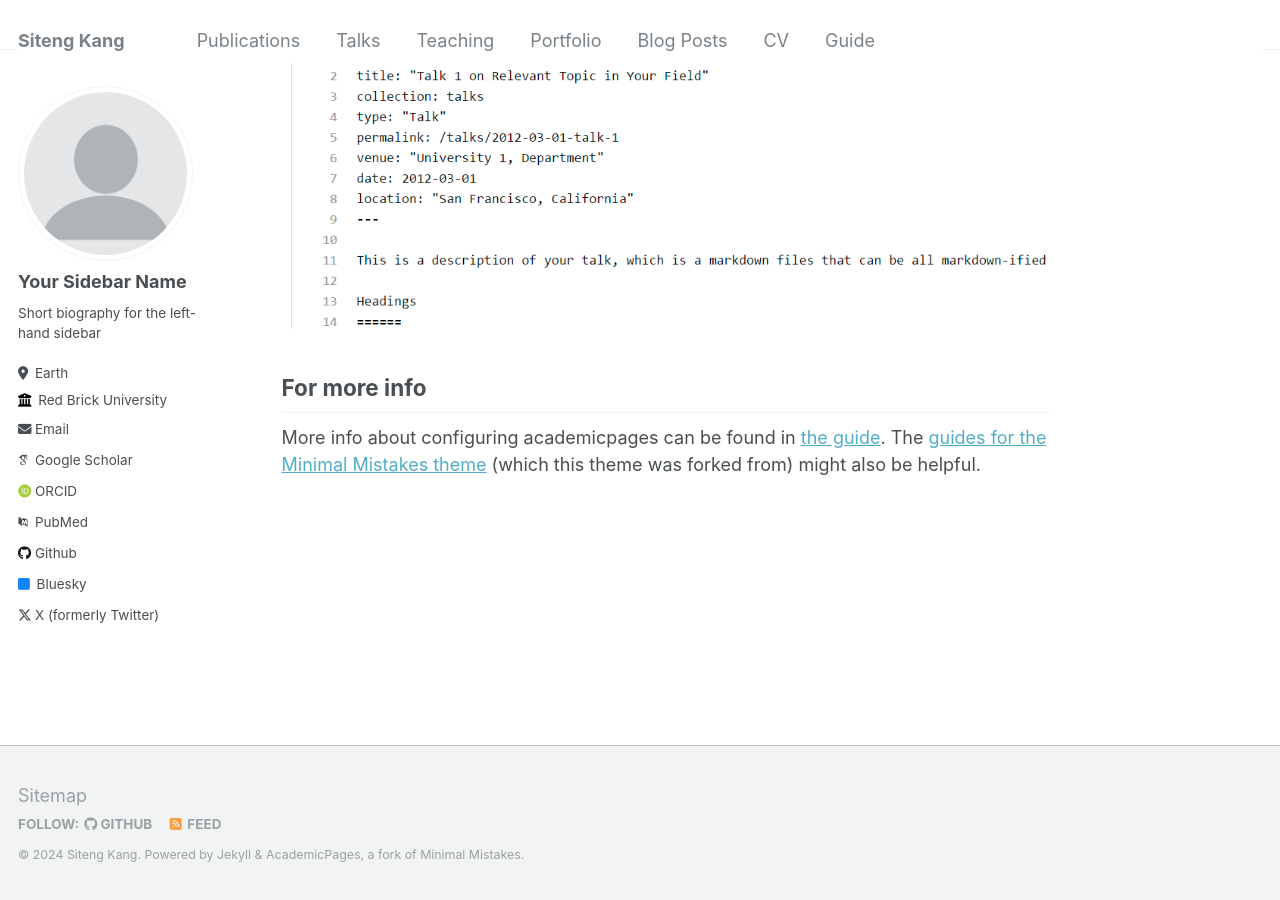
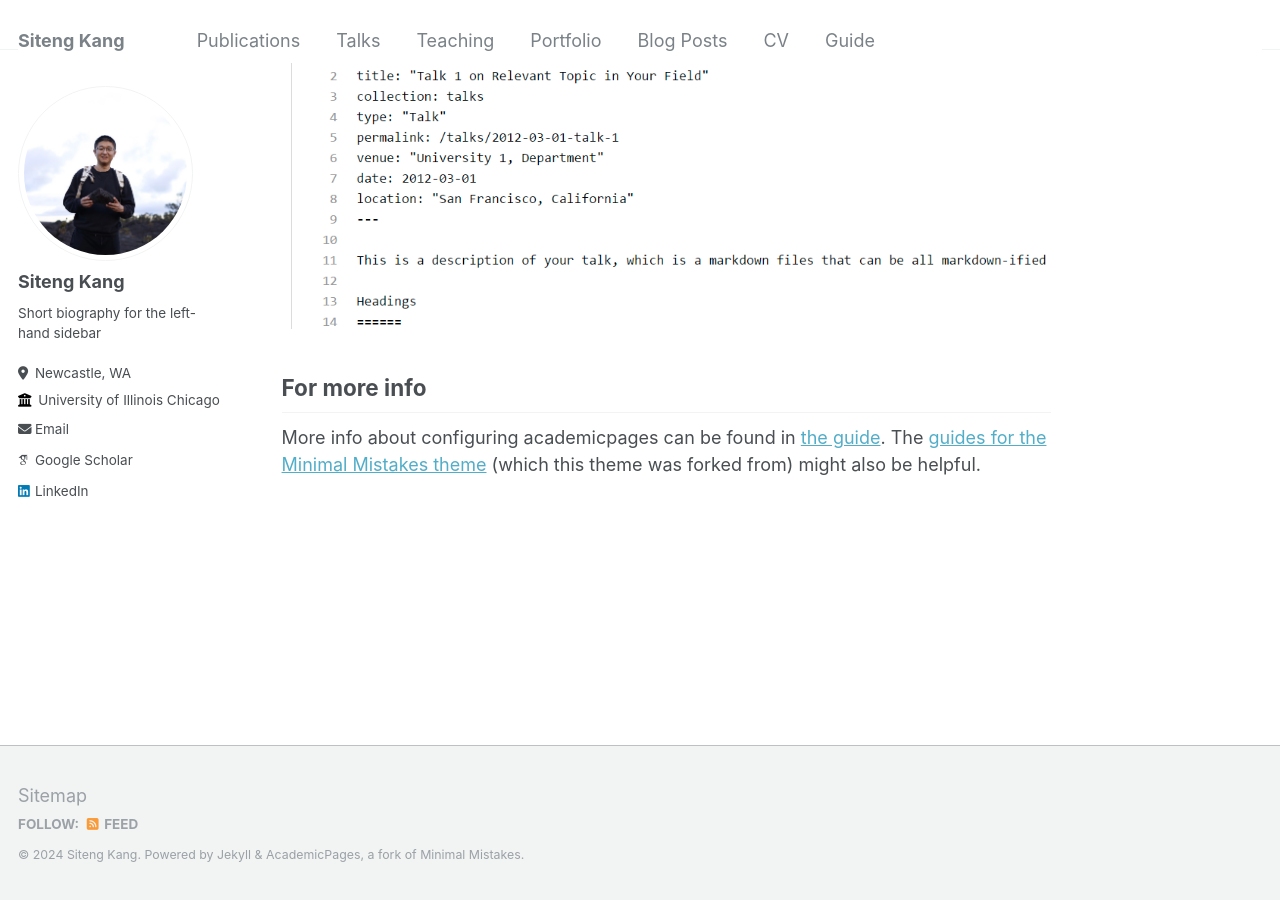
Before and after one commit to SitengKang/SitengKang.github.io, a Jekyll site: the page built from _pages/about.md, in a window 1280 px wide and 900 px high, scrolled down 2640 px. Built offline with Jekyll 4.4.1, drawn with Linux system fonts in a browser that asks for light colours; some web fonts are replaced.

Commit message:
Update _config.yml

```diff
--- a/_config.yml
+++ b/_config.yml
@@ -14,40 +14,40 @@ name                     : &name "Siteng Kang"
 description              : &description "personal description"
 url                      : https://academicpages.github.io # the base hostname & protocol for your site e.g. "https://mmistakes.github.io"
 baseurl                  : "" # the subpath of your site, e.g. "/blog"
-repository               : "academicpages/academicpages.github.io"
+repository               : # "academicpages/academicpages.github.io"
 
 # Site Author - The following control what appear as part of the author content on the side bar.
 #               If a field is blank the icon and link will not appear, otherwise it will be shown.
 #               Additional customization can be done by editing /_includes/author-profile.html
 author:
   # Biographic information
-  avatar           : "profile.png"
-  name             : "Your Sidebar Name"
+  avatar           : "profile.JPG"
+  name             : "Siteng Kang"
   pronouns         : # example: "she/her"
   bio              : "Short biography for the left-hand sidebar"
-  location         : "Earth"
-  employer         : "Red Brick University"
+  location         : "Newcastle, WA"
+  employer         : "University of Illinois Chicago"
   uri              : # URL
   email            : "none@example.org"
 
   # Academic websites
   arxiv            : # URL - Update with the correct link to your profile
-  googlescholar    : "https://scholar.google.com/citations?user=PS_CX0AAAAAJ"
+  googlescholar    : "https://scholar.google.com/citations?user=JF0HUK4AAAAJ&hl=en&oi=sra"
   impactstory      : # URL
-  orcid            : "http://orcid.org/yourorcidurl"
-  pubmed           : "https://www.ncbi.nlm.nih.gov/pubmed/?term=john+snow"
+  orcid            : # "http://orcid.org/yourorcidurl"
+  pubmed           : # "https://www.ncbi.nlm.nih.gov/pubmed/?term=john+snow"
   researchgate     : # URL
 
   # Repositories and software development
   bitbucket        : # Username - Update with your username on the site
   codepen          : # Username
   dribbble         : # Username
-  github           : "academicpages"
+  github           : # "academicpages"
   kaggle           : # Username
   stackoverflow    : # User number or user number and name (i.e., use "1" or "1/jeff-atwood")
 
   # Social media
-  bluesky          : "bsky.app" # Replace this with you Bluesky username
+  bluesky          : # "bsky.app" # Replace this with you Bluesky username
   facebook         : # Username
   flickr           : # Username
   foursquare       : # Username
@@ -56,7 +56,7 @@ author:
   keybase          : # Username
   instagram        : # Username
   lastfm           : # Username
-  linkedin         : # Username
+  linkedin         : "https://www.linkedin.com/in/siteng-kang/"
   mastodon         : # URL
   medium           : # URL
   pinterest        : # Username
@@ -64,7 +64,7 @@ author:
   steam            : # Username
   telegram         : # URL
   tumblr           : # Username
-  twitter          : "UniofOxford"  # Replace this with your X / Twitter handle
+  twitter          : # "UniofOxford"  # Replace this with your X / Twitter handle
   vine             : # Username
   weibo            : # Username
   wikipedia        : # Username
```
